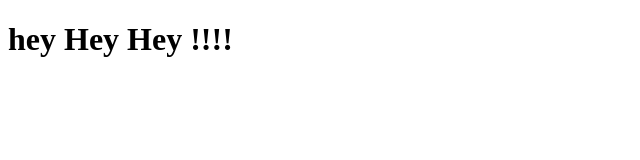
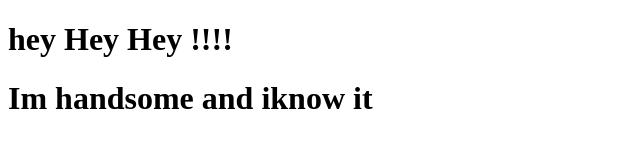
Before and after one commit to RobertSayno/MyFirstTest, a plain HTML site: page index.html in a window 1280 px wide. Shown: the whole page, without its empty margins (0-640 px from the left). Drawn offline with Linux system fonts and the light colour scheme.

Commit message:
minor change

```diff
--- a/index.html
+++ b/index.html
@@ -7,5 +7,6 @@
 </head>
 <body>
     <h1>hey Hey Hey !!!!</h1>
+    <h1>Im handsome and iknow it</h1>
 </body>
 </html>
```
